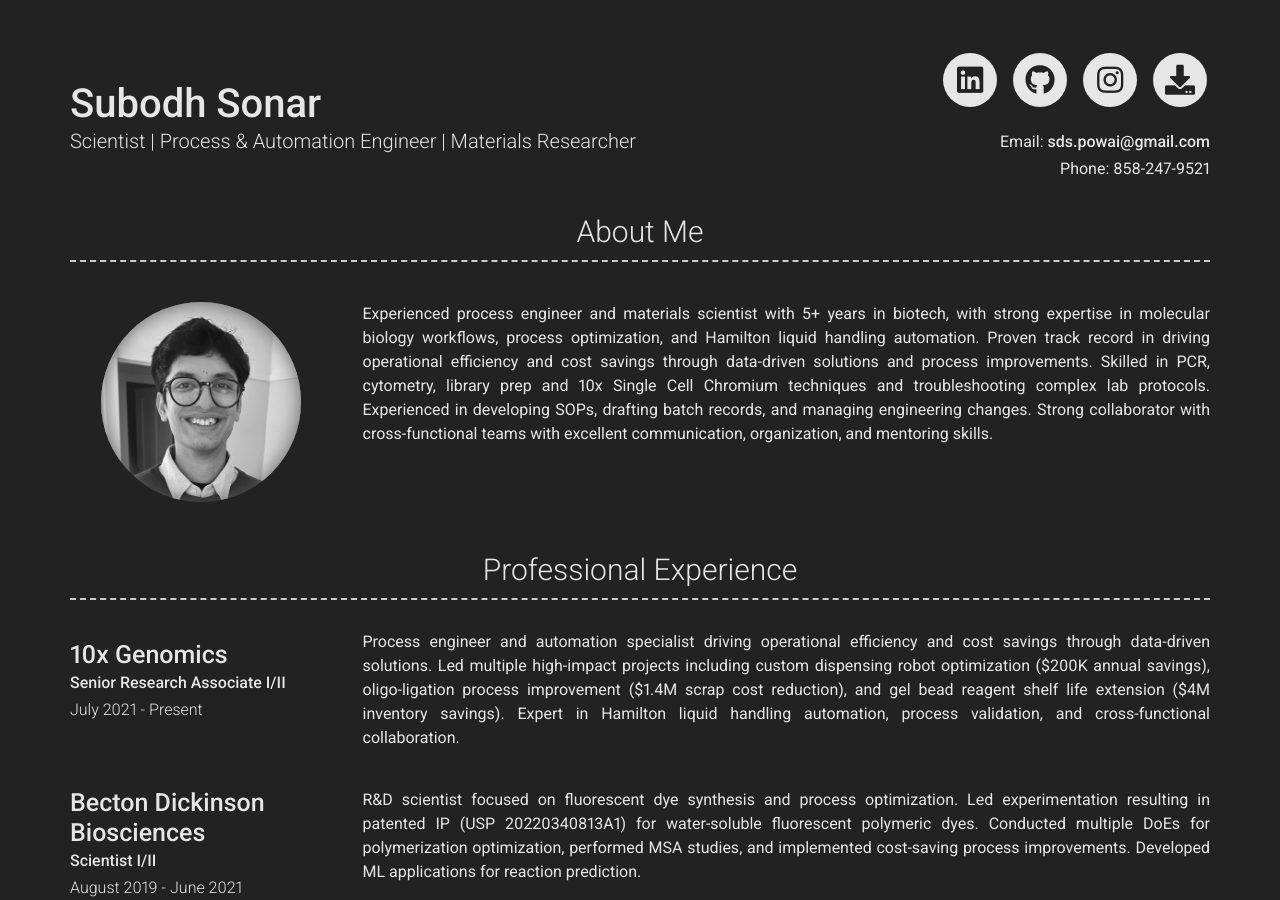
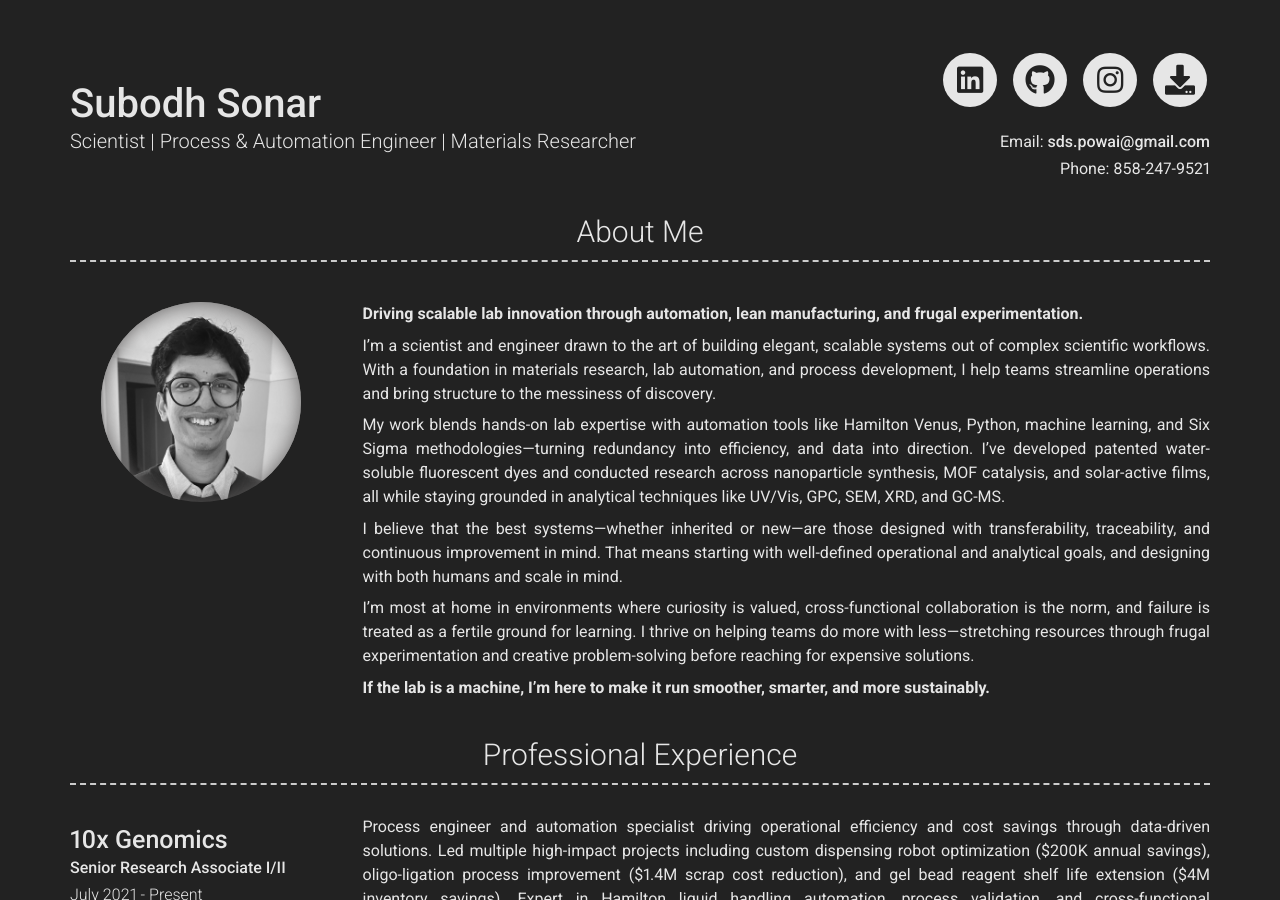
Before and after one commit to subodh122/subodh122.github.io, a Jekyll site: the page built from index.md, in a window 1280 px wide and 900 px high. Built offline with Jekyll 4.4.1, drawn with Linux system fonts in a browser that asks for light colours; nearby versions of some CDN libraries.

Commit message:
Update About Me section with compelling professional narrative and philosophy

```diff
--- a/_config.yml
+++ b/_config.yml
@@ -40,11 +40,17 @@ image: images/subodh-photo.jpg
 # About section
 about_profile_image: images/subodh-photo.jpg
 about_content: |
-  Experienced process engineer and materials scientist with 5+ years in biotech, with strong expertise in molecular biology workflows,
-  process optimization, and Hamilton liquid handling automation. Proven track record in driving operational efficiency and cost savings
-  through data-driven solutions and process improvements. Skilled in PCR, cytometry, library prep and 10x Single Cell Chromium techniques
-  and troubleshooting complex lab protocols. Experienced in developing SOPs, drafting batch records, and managing engineering changes.
-  Strong collaborator with cross-functional teams with excellent communication, organization, and mentoring skills.
+  **Driving scalable lab innovation through automation, lean manufacturing, and frugal experimentation.**
+
+  I'm a scientist and engineer drawn to the art of building elegant, scalable systems out of complex scientific workflows. With a foundation in materials research, lab automation, and process development, I help teams streamline operations and bring structure to the messiness of discovery.
+
+  My work blends hands-on lab expertise with automation tools like Hamilton Venus, Python, machine learning, and Six Sigma methodologies—turning redundancy into efficiency, and data into direction. I've developed patented water-soluble fluorescent dyes and conducted research across nanoparticle synthesis, MOF catalysis, and solar-active films, all while staying grounded in analytical techniques like UV/Vis, GPC, SEM, XRD, and GC-MS.
+
+  I believe that the best systems—whether inherited or new—are those designed with transferability, traceability, and continuous improvement in mind. That means starting with well-defined operational and analytical goals, and designing with both humans and scale in mind.
+
+  I'm most at home in environments where curiosity is valued, cross-functional collaboration is the norm, and failure is treated as a fertile ground for learning. I thrive on helping teams do more with less—stretching resources through frugal experimentation and creative problem-solving before reaching for expensive solutions.
+
+  **If the lab is a machine, I'm here to make it run smoother, smarter, and more sustainably.**
 
 # Dark mode settings
 darkmode: true
```
